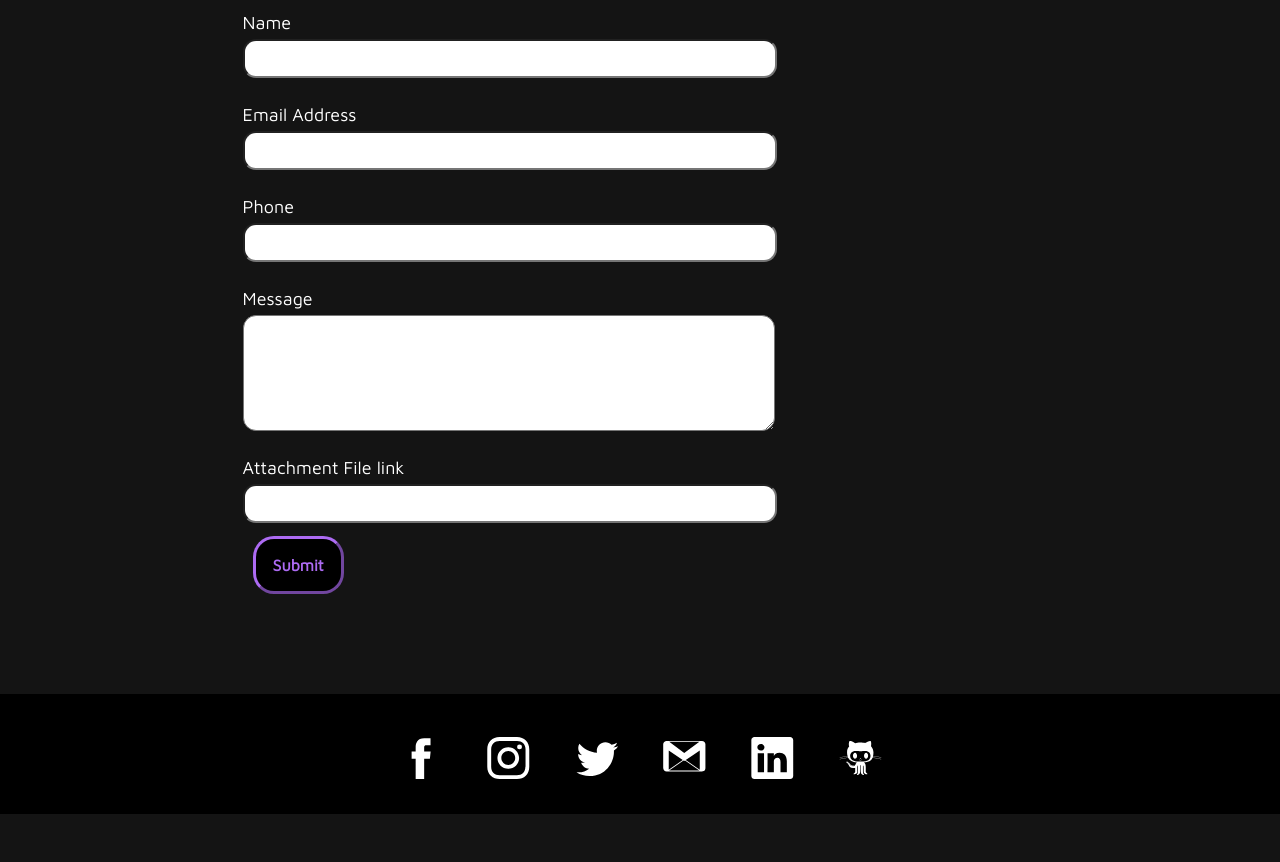
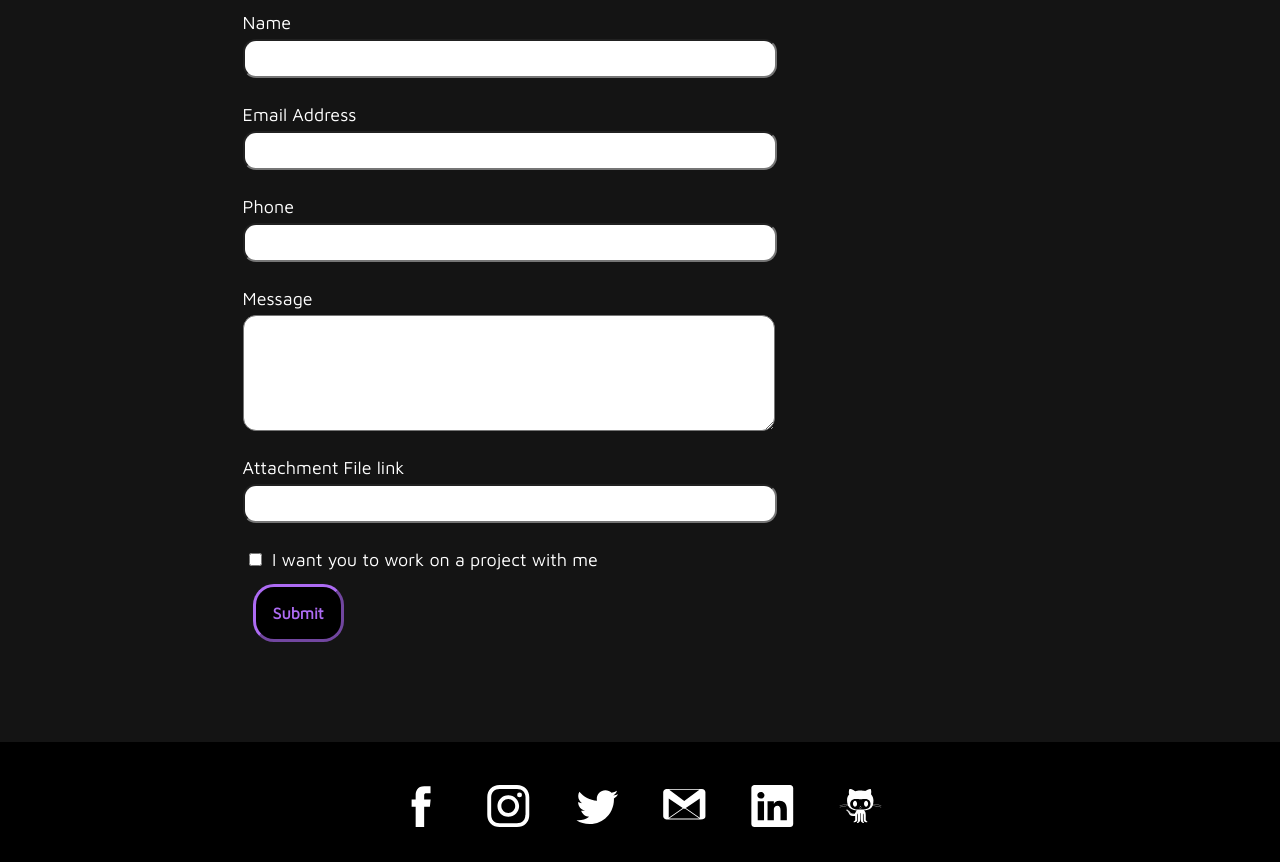
Before and after one commit to shyanukant/Portfolio, a Flask app: page /contact in a window 1280 px wide. Shown: the part 199-1061 px from the top of the page. Before the commit the page ends 1013 px from the top, so only its background shows below. Run offline with Flask 2, Linux system fonts and the light colour scheme; some web fonts are replaced.

Commit message:
Update contact.html

```diff
--- a/template/contact.html
+++ b/template/contact.html
@@ -46,11 +46,11 @@
                         <input type="file" name="file">
                     </label>
                 </div> -->
-                <!-- <div class="f-size-3 t-b-padding"> -->
+                 <div class="f-size-3 t-b-padding">
 
-                    <!-- <input type="checkbox" class="check-box pointer"> -->
-                    <!-- <label for="check-box" class="f-design2">I want you to work on a project with me </label> -->
-                <!-- </div> -->
+                     <input type="checkbox" class="check-box pointer">
+                     <label for="check-box" class="f-design2">I want you to work on a project with me </label>
+                 </div>
                 <button type="submit" class="submit-btn">Submit</button>
             </form>
         </div>
```
